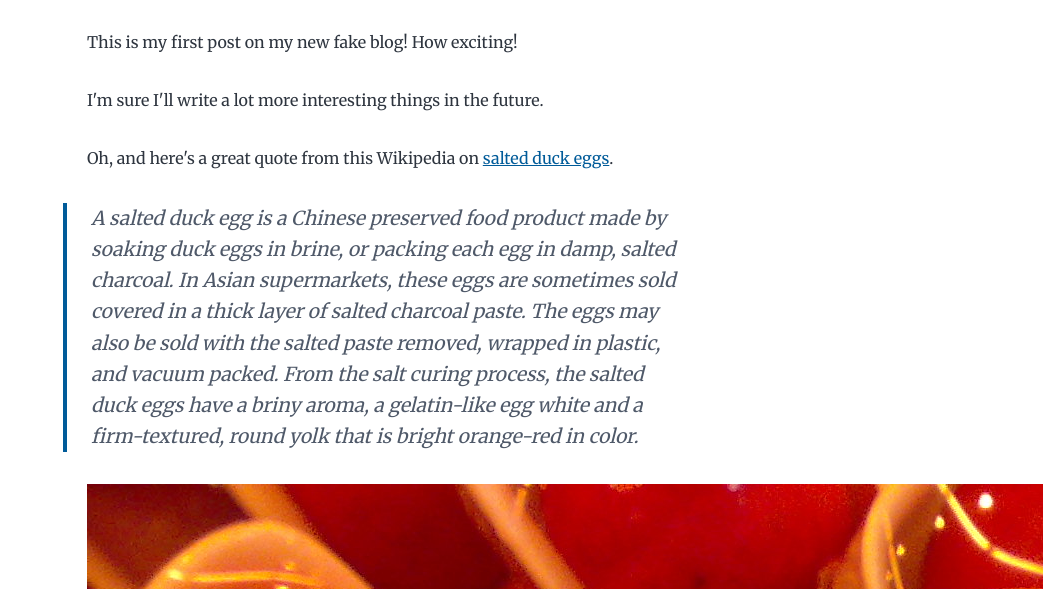
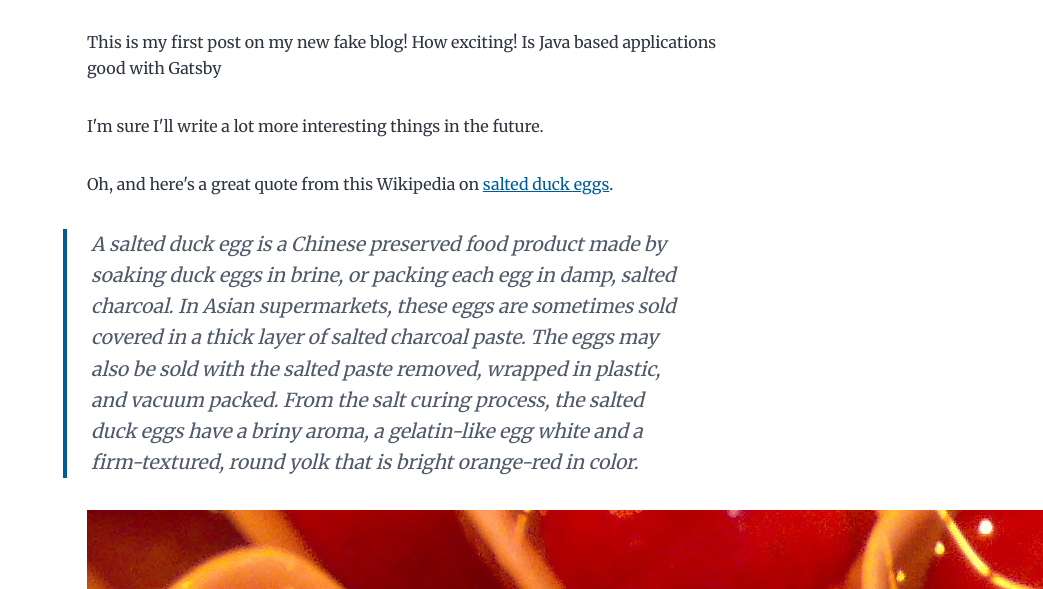
Before and after one commit to sonu7089/demo, a Gatsby site in the folder gatsby-starter-blog/: page /hello-world/ in a window 1280 px wide. Shown: the part 211-800 px from the top of the page, without its empty margins (237-1280 px from the left). Built offline with nearby package versions, Linux system fonts and the light colour scheme; Gatsby itself is replaced by a stand-in of ours; some packages are replaced by stand-ins of ours.

Commit message:
Update index.md

```diff
--- a/gatsby-starter-blog/content/blog/hello-world/index.md
+++ b/gatsby-starter-blog/content/blog/hello-world/index.md
@@ -5,6 +5,7 @@ description: "Hello World"
 ---
 
 This is my first post on my new fake blog! How exciting!
+Is Java based applications good with Gatsby
 
 I'm sure I'll write a lot more interesting things in the future.
 
```
